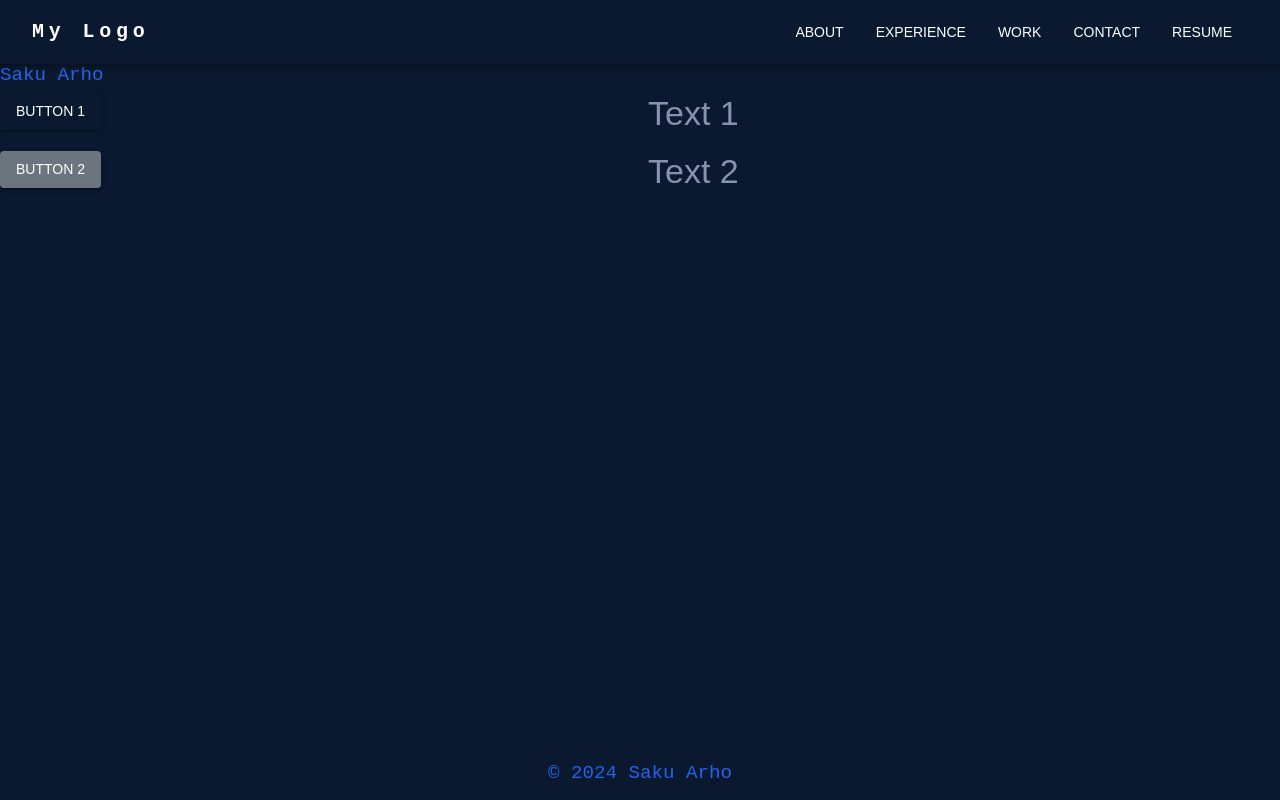
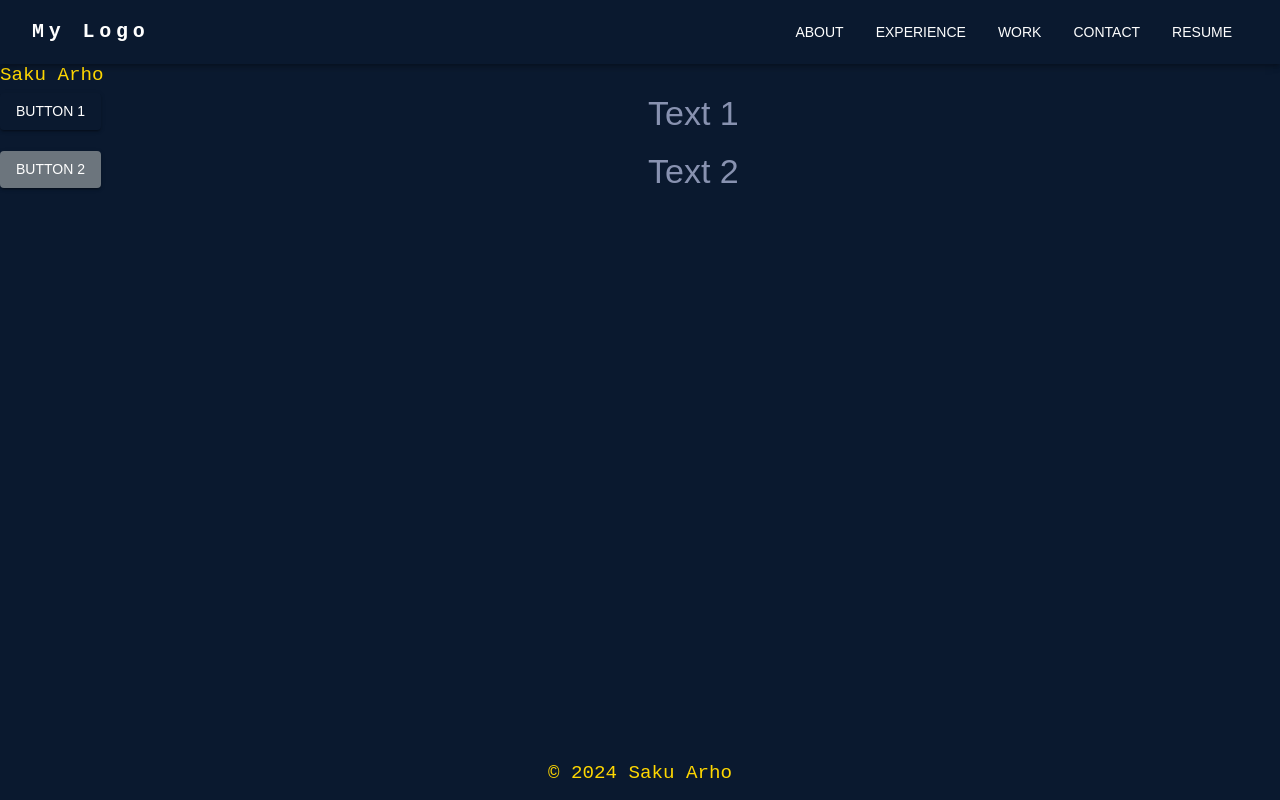
Before and after one commit to Z-kke/my_portfolio, a Next.js app: page / in a window 1280 px wide. Built offline with nearby package versions, Linux system fonts and the light colour scheme.

Commit message:
Change the color of h1 to gold.

```diff
--- a/app/components/theme-provider.tsx
+++ b/app/components/theme-provider.tsx
@@ -25,7 +25,7 @@ const theme = createTheme({
       fontFamily: "monospace",
       fontWeight: 300,
       fontSize: "1.2rem",
-      color: "#2563eb",
+      color: "#ffd700",
     },
     h2: {
       color: "#ccd6f6",
```
